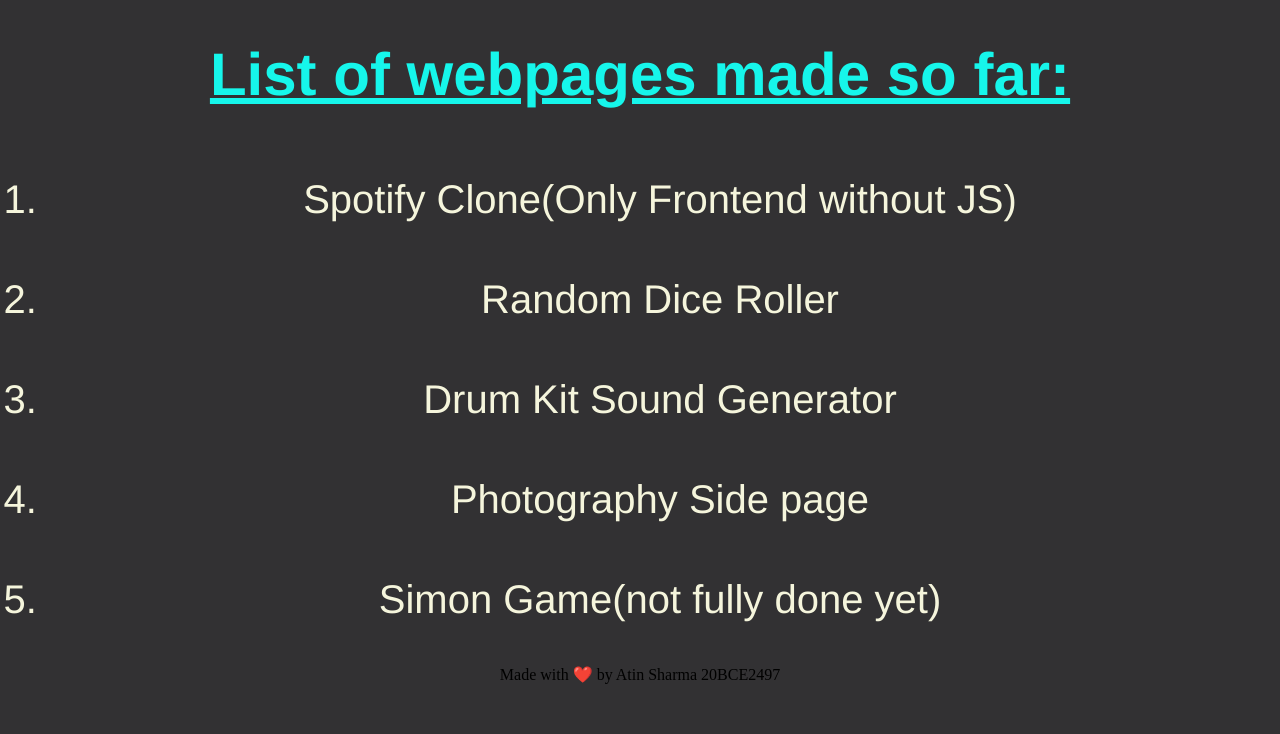
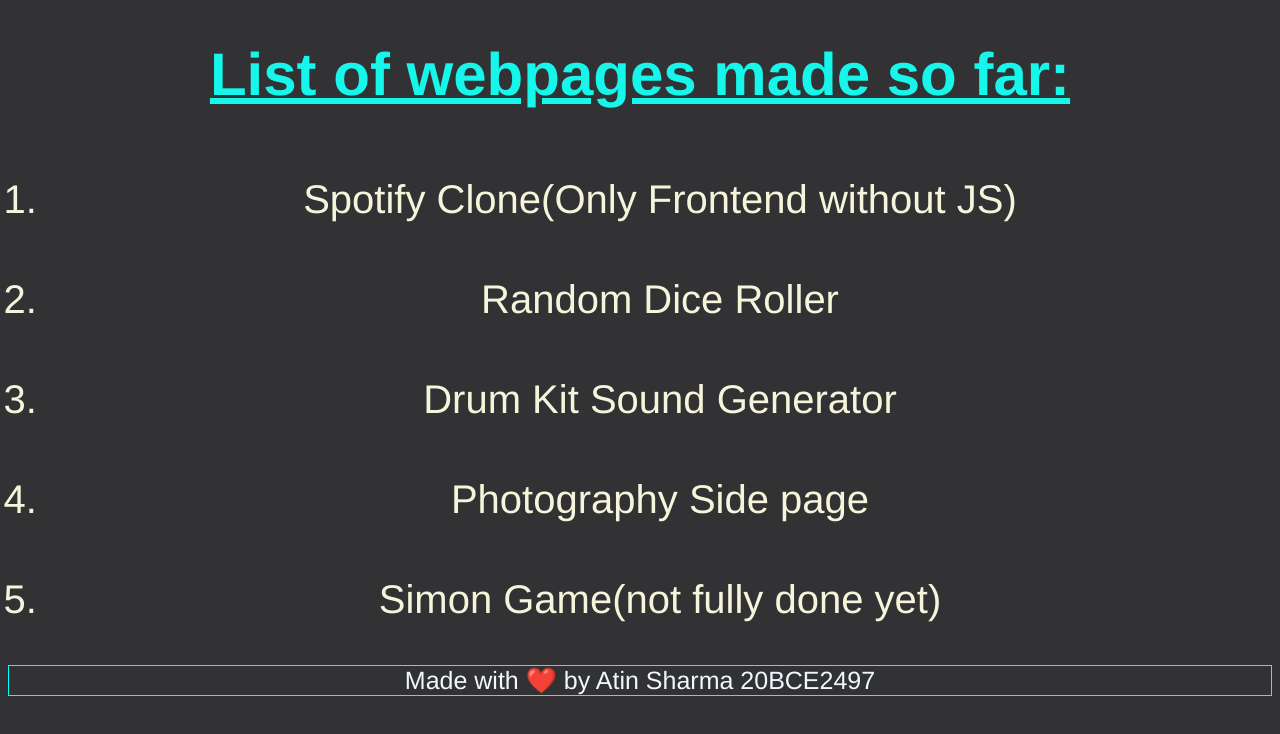
Before and after one commit to atinsharma24/AllChallengesGithub, a plain HTML site: page index.html in a window 1280 px wide. Drawn offline with Linux system fonts and the light colour scheme.

Commit message:
minor changes2=322

```diff
--- a/SimonGame/styles.css
+++ b/SimonGame/styles.css
@@ -50,3 +50,11 @@
   box-shadow: 0 0 20px white;
   background-color: grey;
 }
+
+footer{
+  color: aliceblue;
+  font-family: 'Franklin Gothic Medium', 'Arial Narrow', Arial, sans-serif;
+  border: 1px cyan solid;
+  text-align: center;
+  font-size: 25px;
+}
--- a/index.html
+++ b/index.html
@@ -16,7 +16,7 @@
       <li><a href="./MiniProject1(Photography HomePage)/index.html">Photography Side page</a></li>
       <li><a href="./SimonGame/index.html">Simon Game(not fully done yet)</a></li>
     </ol>
-    <footer style="text-align: center;">Made with ❤️ by Atin Sharma 20BCE2497</footer>
+    <footer>Made with ❤️ by Atin Sharma 20BCE2497</footer>
   </div>
 </body>
 </html>
--- a/style.css
+++ b/style.css
@@ -19,6 +19,14 @@
     font-family: 'Franklin Gothic Medium', 'Arial Narrow', Arial, sans-serif;
 }
 
+footer{
+    color: aliceblue;
+    font-family: 'Franklin Gothic Medium', 'Arial Narrow', Arial, sans-serif;
+    border: 1px cyan solid;
+    text-align: center;
+    font-size: 25px;
+}
+
 .list a:hover{
     text-decoration: underline;
 }
```
